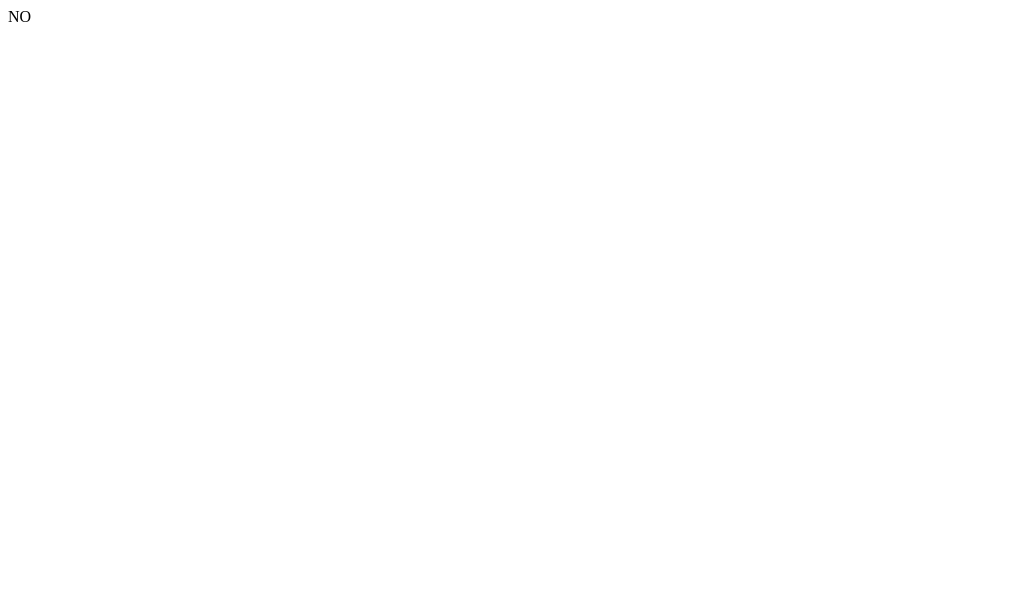
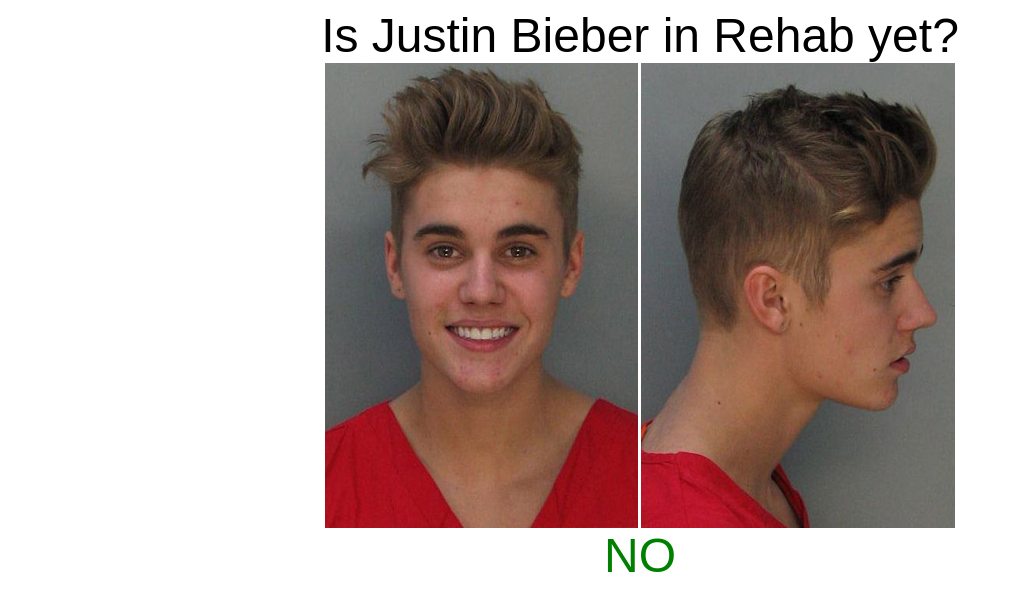
Before and after one commit to timheuer/bieberrehab, a plain HTML site: page index.html in a window 1280 px wide. Shown: the whole page, without its empty margins (0-1013 px from the left). Drawn offline with Linux system fonts and the light colour scheme.

Commit message:
modified index

```diff
--- a/index.html
+++ b/index.html
@@ -1,7 +1,28 @@
 <html>
 <head>
 <title>Is Justin Bieber in Rehab Yet?</title>
+<style type="text/css">
+#mugshot {
+    display: block;
+    margin-left:auto;
+    margin-right:auto;
+}
+#status {
+    font-family: sans-serif;
+    font-size: 48px;
+    color: green;
+    text-align:center;
+}
+#heading {
+    font-family: sans-serif;
+    font-size: 48px;
+    text-align:center;
+}
+</style>
+</head>
 <body>
-NO
+<div id="heading">Is Justin Bieber in Rehab yet?</div>
+<img src="mug.jpg" id="mugshot" alt="Justin Bieber: Teen Role Model" />
+<div id="status">NO</div>
 </body>
 </html>
```
Also changed, not shown: mug.jpg (added).
